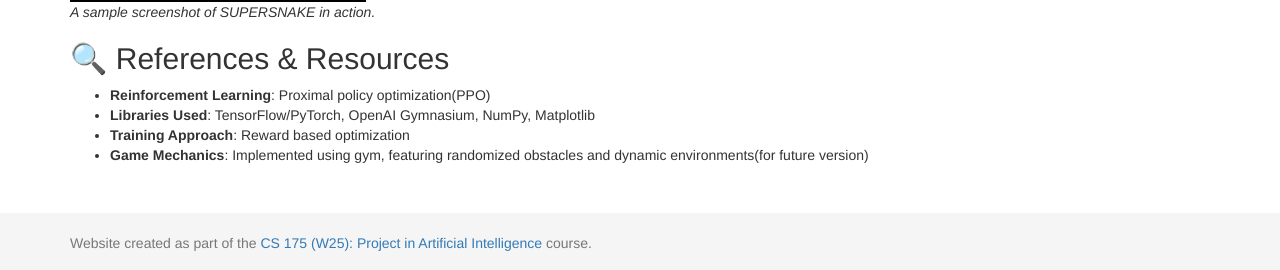
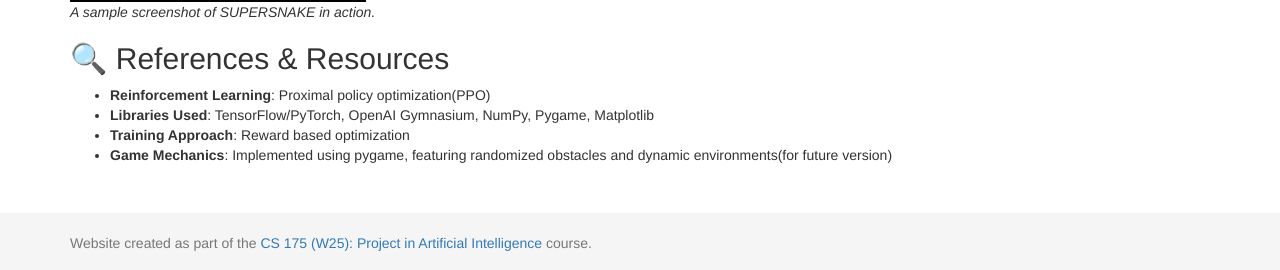
Before and after one commit to mcthoma1/backbench, a Jekyll site: the page built from docs/index.md, in a window 1280 px wide. Shown: the part 627-897 px from the top of the page. Built offline with Jekyll 4.4.1, drawn with Linux system fonts in a browser that asks for light colours.

Commit message:
index changed

```diff
--- a/docs/index.md
+++ b/docs/index.md
@@ -23,6 +23,6 @@
 ## 🔍 References & Resources
 
 - **Reinforcement Learning**: Proximal policy optimization(PPO)
-- **Libraries Used**: TensorFlow/PyTorch, OpenAI Gymnasium, NumPy, Matplotlib
+- **Libraries Used**: TensorFlow/PyTorch, OpenAI Gymnasium, NumPy, Pygame, Matplotlib
 - **Training Approach**: Reward based optimization
-- **Game Mechanics**: Implemented using gym, featuring randomized obstacles and dynamic environments(for future version)
+- **Game Mechanics**: Implemented using pygame, featuring randomized obstacles and dynamic environments(for future version)
```
